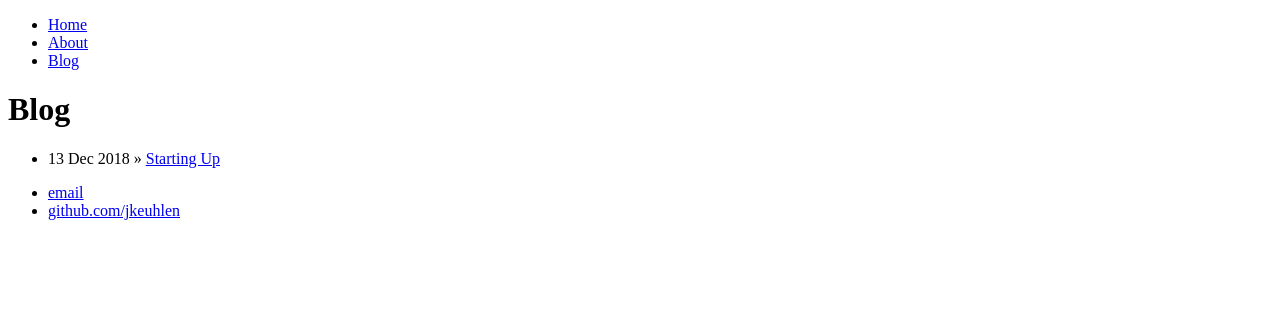
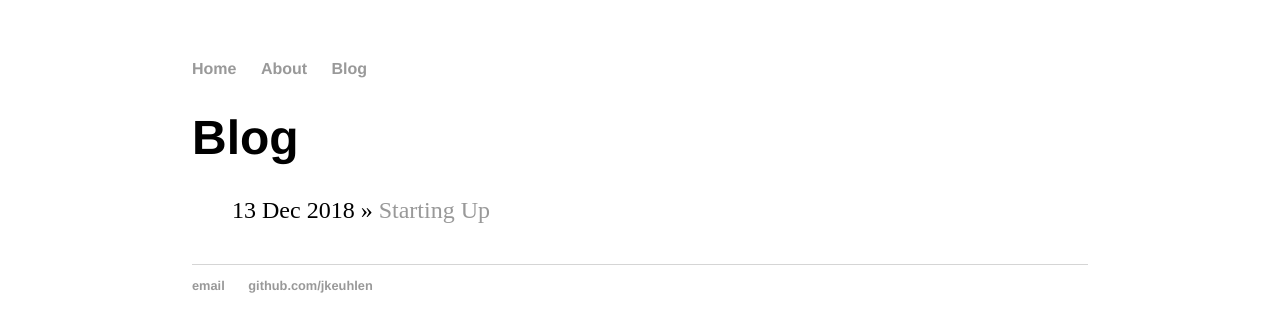
Before and after one commit to jkeuhlen/jkeuhlen-blog, a Jekyll site: the page built from blog/index.html, in a window 1280 px wide. Shown: the top 332 px of the page. Built offline with Jekyll 4.4.1, drawn with Linux system fonts in a browser that asks for light colours.

```diff
--- /dev/null
+++ b/css/main.css
@@ -0,0 +1,43 @@
+body {
+    margin: 60px auto;
+    width: 70%;
+}
+nav ul, footer ul {
+    font-family:'Helvetica', 'Arial', 'Sans-Serif';
+    padding: 0px;
+    list-style: none;
+    font-weight: bold;
+}
+nav ul li, footer ul li {
+    display: inline;
+    margin-right: 20px;
+}
+a {
+    text-decoration: none;
+    color: #999;
+}
+a:hover {
+    text-decoration: underline;
+}
+h1 {
+    font-size: 3em;
+    font-family:'Helvetica', 'Arial', 'Sans-Serif';
+}
+p {
+    font-size: 1.5em;
+    line-height: 1.4em;
+    color: #333;
+}
+footer {
+    border-top: 1px solid #d5d5d5;
+    font-size: .8em;
+}
+
+ul.posts {
+    margin: 20px auto 40px;
+    font-size: 1.5em;
+}
+
+ul.posts li {
+    list-style: none;
+}
```
Also changed, not shown: index.html (+32 -1 lines).
